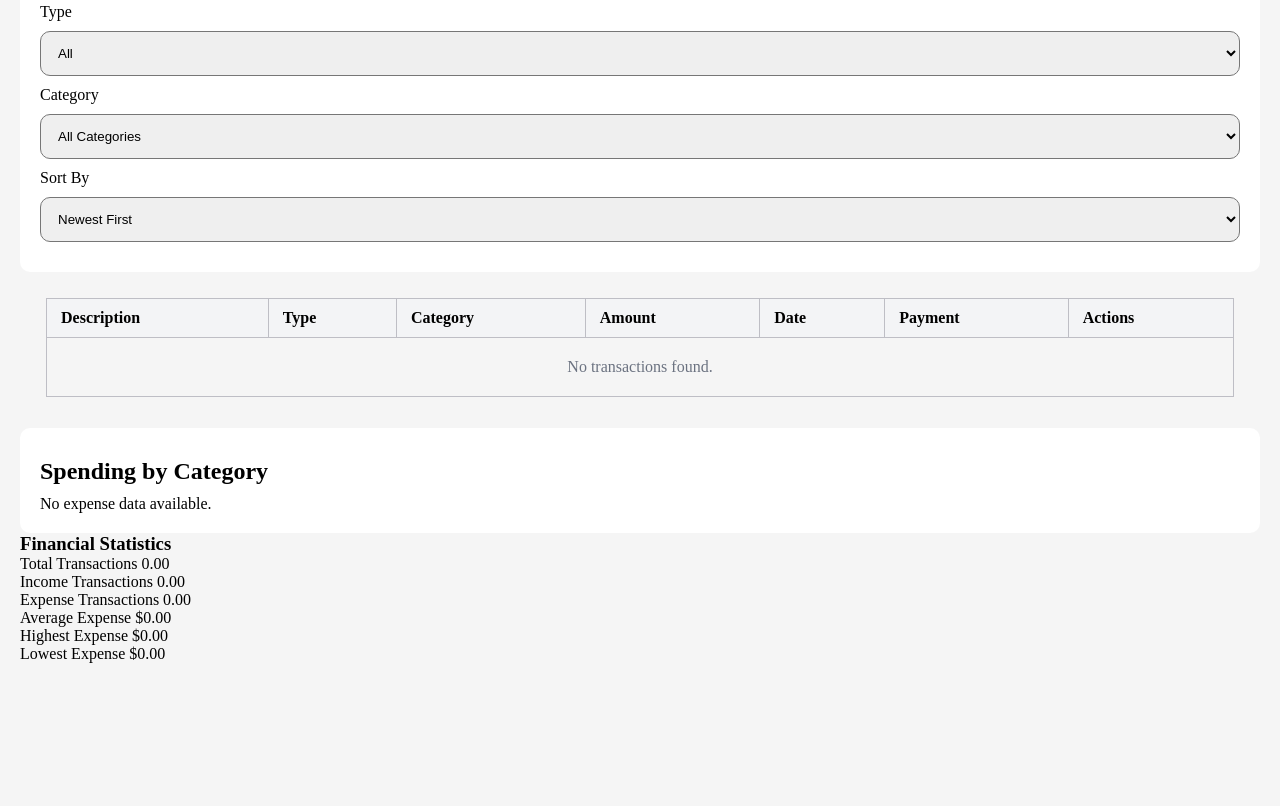
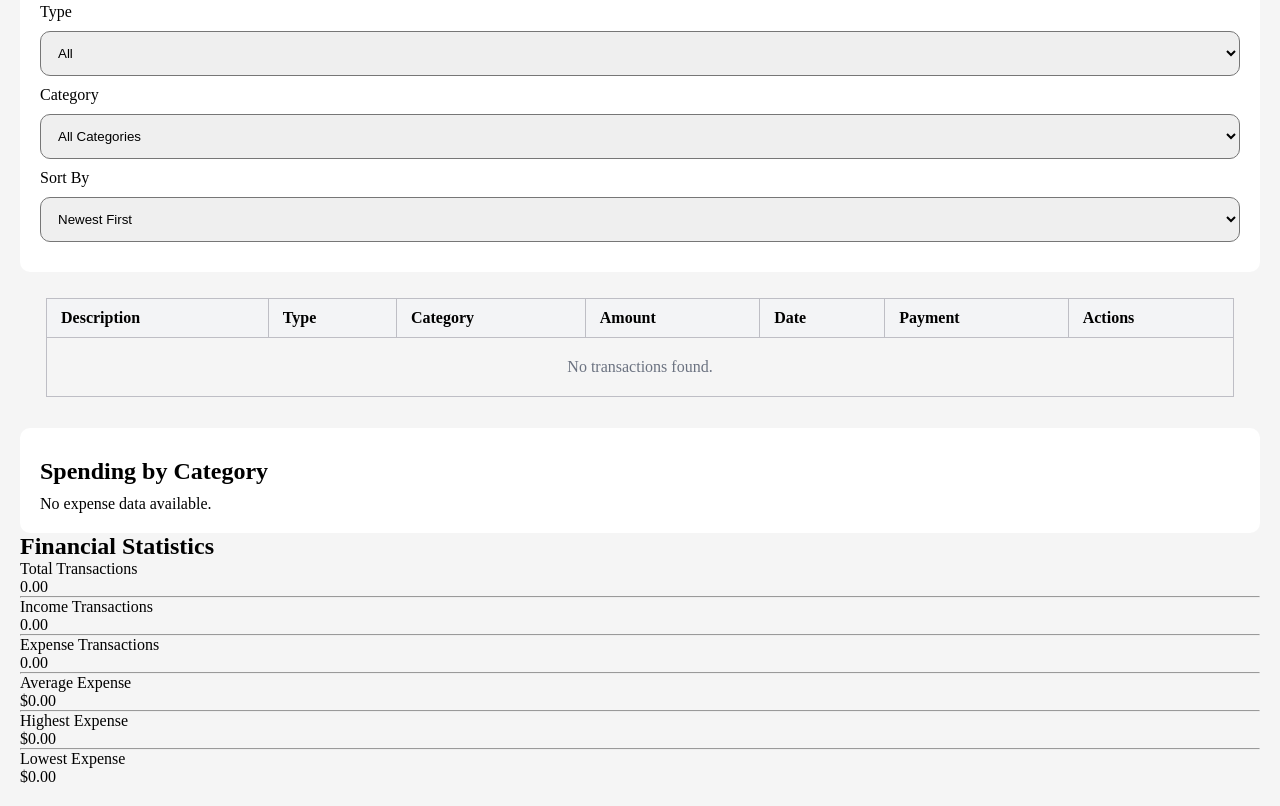
Before and after one commit to kalbuilds/expense-tracker-financial-dashboard, a plain HTML site: page index.html in a window 1280 px wide. Shown: the part 1596-2402 px from the top of the page. Before the commit the page ends 2279 px from the top, so only its background shows below. Drawn offline with Linux system fonts and the light colour scheme.

Commit message:
style: enhance financial statistics section layout and styling for better readability

```diff
--- a/index.html
+++ b/index.html
@@ -214,25 +214,53 @@
     </div>
 
     <div class="financial-statistics">
-      <h3>Financial Statistics</h3>
-      <p>Total Transactions
-        <span>0.00</span>
+      <h2>Financial Statistics</h2>
+      <div class="statistics">
+        <p class="statistics-title">Total Transactions
+
         </p>
-      <p>
+        <p class="value">0.00</p>
+      </div>
+
+      <hr>
+
+      <div class="statistics">
+        <p class="statistics-title">
           Income Transactions
-        <span>0.00</span>
         </p>
-      <p>Expense Transactions
-        <span>0.00</span>
+
+        <p class="value">0.00</p>
+      </div>
+      <hr>
+      <div class="statistics">
+        <p class="statistics-title">Expense Transactions
+
         </p>
-      <p>Average Expense
-        <span>$0.00</span>
+        <p class="value">0.00</p>
+      </div>
+      <hr>
+      <div class="statistics">
+
+        <p class="statistics-title">Average Expense</p>
+        <p class="value">$0.00</p>
+
+      </div>
+      <hr>
+      <div class="statistics">
+
+        <p class="statistics-title">Highest Expense
+
         </p>
-      <p>Highest Expense
-        <span>$0.00</span>
+        <p class="value">$0.00</p>
+
+      </div>
+      <hr>
+      <div class="statistics">
+        <p class="statistics-title">Lowest Expense
         </p>
-      <p>Lowest Expense <span>$0.00</span>
-      </p>
+        <p class="value">$0.00</p>
+
+      </div>
 
     </div>
   </div>
```
Lines whose indentation alone changed are shown as unchanged.
